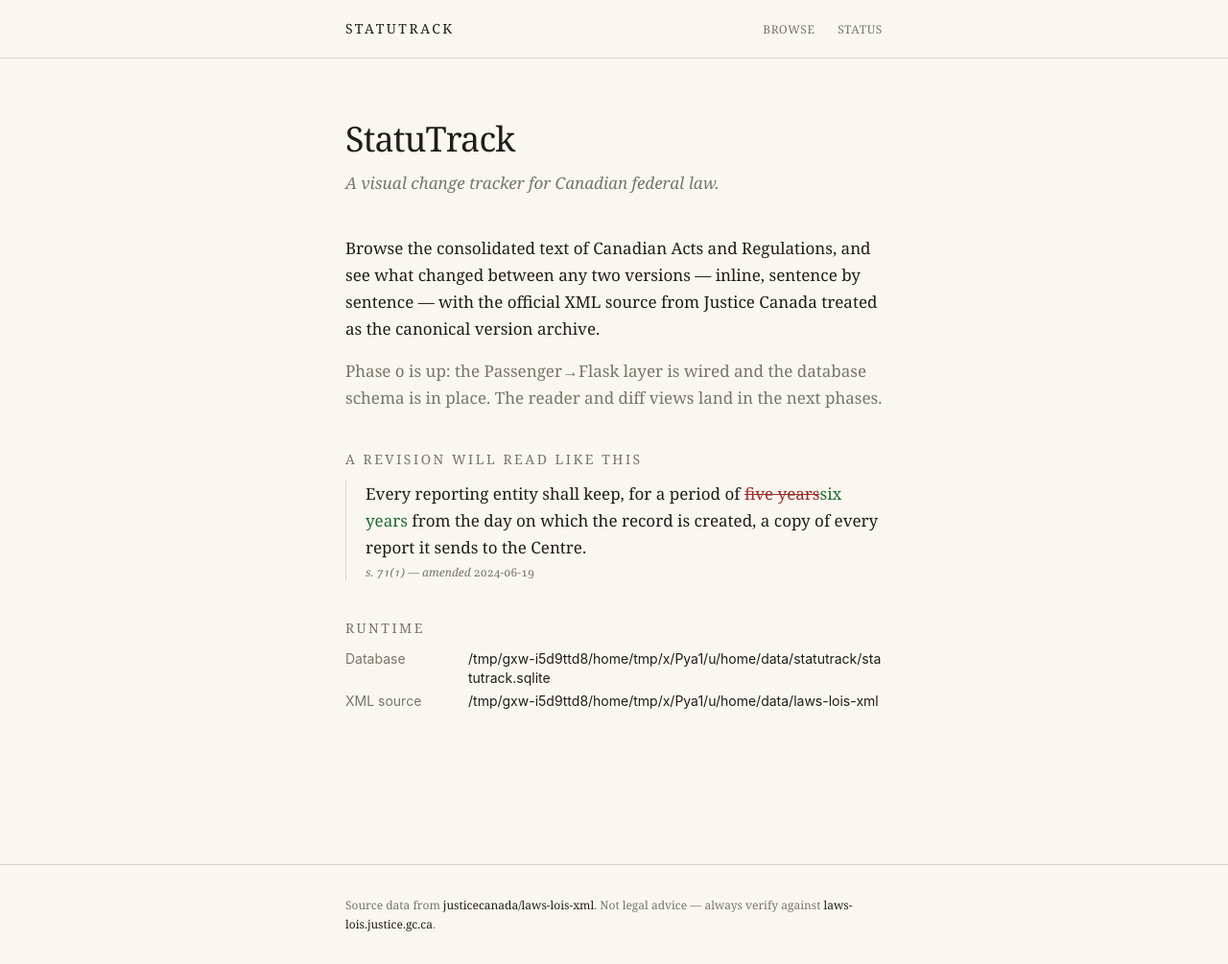
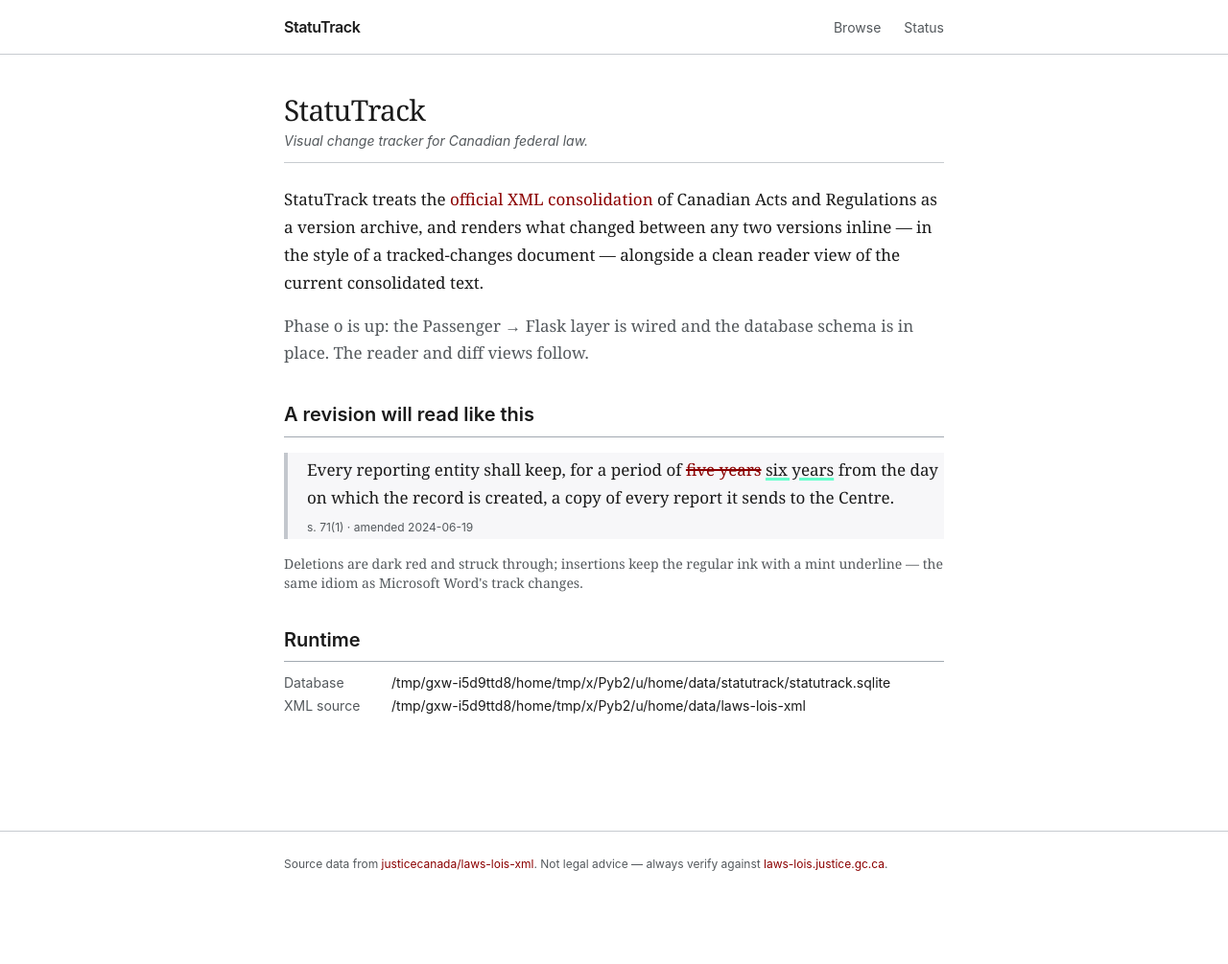
Before and after one commit to patrick-mikk/StatuTrack, a Flask app: page / in a window 1280 px wide. Shown: the whole page at 96% size. After the commit the page ends 908 px from the top, so only its background shows below. Run offline with Flask 3, Linux system fonts and the light colour scheme; some libraries are stand-ins or nearby versions.

Commit message:
Redesign II: white-paper Wikipedia-esque + Word redlines
Shifts the visual frame from warm-paper-and-narrow-column to
a brighter, Wikipedia-esque article surface: pure white
background, slightly wider 46rem column, sans-serif chrome
and headings paired with serif body, hairline grey rules
under section headings (the Wikipedia idiom).

Diff styling is reworked to match Microsoft Word track
changes literally: deletions are dark-red ink with a
hairline strikethrough; insertions keep the regular ink and
get a 3px mint underline (#66FFCC) drawn just below the
baseline. Recolouring the body type for insertions would
not have read on white at that hue, so the colour is moved
to the mark rather than the glyphs — which is closer to
Word's behaviour anyway.

Tokens are again centralised in the inline tailwind.config
so the design system stays editable in one place.

```diff
--- a/statutrack/web/templates/base.html
+++ b/statutrack/web/templates/base.html
@@ -6,71 +6,116 @@
   <title>{% block title %}StatuTrack{% endblock %}</title>
   <script src="https://cdn.tailwindcss.com"></script>
   <script>
-    // Design tokens. A warm, paper-like palette and a serif stack that
-    // resolves to a real text-face on every major OS without a webfont
-    // request. Diff colours are deep (not pastel) so they read as ink
-    // rather than highlighter.
+    // Design tokens.
+    //
+    // Reference look: Wikipedia / Britannica article surface — white
+    // background, serif body, sans-serif chrome, hairline section
+    // rules. Track-changes are Microsoft Word style: dark red text +
+    // strikethrough for deletions, a #66FFCC underline marker under
+    // black text for insertions (the colour itself is too light to
+    // legibly carry body text on white, but reads well as a thick
+    // underline marker — the Word "track changes" mark).
     tailwind.config = {
       theme: {
         extend: {
           fontFamily: {
-            serif: ['Charter', '"Iowan Old Style"', '"Source Serif Pro"',
+            serif: ['"Source Serif Pro"', 'Charter', '"Iowan Old Style"',
                     'Georgia', 'Cambria', '"Times New Roman"', 'Times', 'serif'],
-            sans:  ['"Inter"', 'system-ui', '-apple-system', 'BlinkMacSystemFont',
-                    '"Segoe UI"', 'Helvetica', 'Arial', 'sans-serif'],
+            sans:  ['"Inter"', 'system-ui', '-apple-system',
+                    'BlinkMacSystemFont', '"Segoe UI"', 'Helvetica',
+                    'Arial', 'sans-serif'],
           },
           colors: {
-            paper:   '#faf7f0',
-            ink:     '#1f1d1a',
-            mute:    '#7a746a',
-            rule:    '#dcd5c6',
-            added:   '#1e6b2e',
-            removed: '#9b2c2c',
-            accent:  '#5b3924',
+            ink:     '#1a1a1a',
+            mute:    '#54595d',     // Wikipedia caption grey
+            rule:    '#a2a9b1',     // Wikipedia thumb-border grey (softened on use)
+            soft:    '#eaecf0',     // Wikipedia infobox grey, used very sparingly
+            darkred: '#8b0000',     // deletion ink
+            mint:    '#66FFCC',     // insertion marker (underline only)
+            link:    '#8b0000',     // matches darkred — refined, not "internet blue"
+            linkhover: '#5c0000',
           },
           maxWidth: {
-            prose: '38rem',   // ~608px — the optimal reading column for serif body.
+            prose: '46rem',         // ~736px — wider than a literary column,
+                                    // closer to a Wikipedia article body.
           },
         },
       },
     };
   </script>
   <style type="text/tailwindcss">
-    /* Diffs use ink colour, not background highlighter — the redline
-       style of a Word track-changes document, not a GitHub PR. */
-    ins { color: theme('colors.added');   text-decoration: none; }
-    del { color: theme('colors.removed'); text-decoration: line-through;
-          text-decoration-thickness: 1px; }
+    /* Track-changes inline marks ---------------------------------------
+       <del> reads as struck dark-red ink. <ins> keeps the regular ink
+       colour but gets a thick mint underline drawn just below the text
+       baseline — Word's "track changes mark" rendered as a bar of
+       colour rather than recolouring the body type. */
+    del {
+        color: theme('colors.darkred');
+        text-decoration: line-through;
+        text-decoration-thickness: 1.5px;
+        text-decoration-color: theme('colors.darkred');
+    }
+    ins {
+        color: theme('colors.ink');
+        text-decoration: underline;
+        text-decoration-color: theme('colors.mint');
+        text-decoration-thickness: 3px;
+        text-underline-offset: 2px;
+    }
 
-    /* Body copy is set generously: 1.125rem (≈18px) at line-height 1.65.
-       Headings are quiet — a regulatory reader is not a dashboard. */
-    body { font-feature-settings: "kern", "liga", "onum"; }
+    /* Wikipedia-style section heading: small bottom rule, room to breathe.
+       Applied via the .section-heading utility so semantic <h2> elements
+       in template content can opt in. */
+    .section-heading {
+        font-family: theme('fontFamily.sans');
+        font-size: 1.25rem;
+        font-weight: 600;
+        margin-top: 2rem;
+        padding-bottom: 0.35rem;
+        border-bottom: 1px solid theme('colors.rule');
+        color: theme('colors.ink');
+    }
+
+    body {
+        font-feature-settings: "kern", "liga", "onum";
+    }
+
+    a.in-prose {
+        color: theme('colors.link');
+        text-decoration: none;
+    }
+    a.in-prose:hover {
+        color: theme('colors.linkhover');
+        text-decoration: underline;
+        text-decoration-thickness: 1px;
+        text-underline-offset: 2px;
+    }
   </style>
   <link rel="icon" href="data:,">
 </head>
-<body class="bg-paper text-ink min-h-screen font-serif text-[1.0625rem] leading-[1.65] antialiased">
-  <header class="border-b border-rule">
-    <div class="max-w-prose mx-auto px-6 py-5 flex items-baseline justify-between">
-      <a href="/" class="text-sm tracking-[0.18em] uppercase text-ink hover:text-accent">
-        Statutrack
+<body class="bg-white text-ink min-h-screen font-serif text-[1.0625rem] leading-[1.7] antialiased">
+  <header class="border-b border-rule/60">
+    <div class="max-w-prose mx-auto px-6 py-4 flex items-baseline justify-between">
+      <a href="/" class="font-sans text-base font-semibold tracking-tight text-ink hover:text-link">
+        StatuTrack
       </a>
-      <nav class="text-xs tracking-wider uppercase text-mute space-x-5">
+      <nav class="font-sans text-sm text-mute space-x-5">
         <a href="/" class="hover:text-ink">Browse</a>
         <a href="/healthz" class="hover:text-ink">Status</a>
       </nav>
     </div>
   </header>
 
-  <main class="max-w-prose mx-auto px-6 py-16">
+  <main class="max-w-prose mx-auto px-6 py-10">
     {% block content %}{% endblock %}
   </main>
 
-  <footer class="border-t border-rule mt-24">
-    <div class="max-w-prose mx-auto px-6 py-8 text-xs text-mute leading-relaxed">
+  <footer class="border-t border-rule/60 mt-20">
+    <div class="max-w-prose mx-auto px-6 py-6 font-sans text-xs text-mute leading-relaxed">
       Source data from
-      <a class="text-ink hover:text-accent" href="https://github.com/justicecanada/laws-lois-xml">justicecanada/laws-lois-xml</a>.
+      <a class="in-prose" href="https://github.com/justicecanada/laws-lois-xml">justicecanada/laws-lois-xml</a>.
       Not legal advice — always verify against
-      <a class="text-ink hover:text-accent" href="https://laws-lois.justice.gc.ca/">laws-lois.justice.gc.ca</a>.
+      <a class="in-prose" href="https://laws-lois.justice.gc.ca/">laws-lois.justice.gc.ca</a>.
     </div>
   </footer>
 </body>
--- a/statutrack/web/templates/index.html
+++ b/statutrack/web/templates/index.html
@@ -1,47 +1,55 @@
 {% extends "base.html" %}
 
 {% block content %}
-<article class="space-y-10">
+<article>
 
-  <header class="space-y-3">
-    <h1 class="text-4xl tracking-tight">StatuTrack</h1>
-    <p class="text-mute italic">
-      A visual change tracker for Canadian federal law.
+  <header class="border-b border-rule/60 pb-3 mb-6">
+    <h1 class="font-serif text-3xl tracking-tight">StatuTrack</h1>
+    <p class="font-sans text-sm text-mute mt-1 italic">
+      Visual change tracker for Canadian federal law.
     </p>
   </header>
 
   <section class="space-y-4">
     <p>
-      Browse the consolidated text of Canadian Acts and Regulations,
-      and see what changed between any two versions &mdash; inline,
-      sentence by sentence &mdash; with the official XML source from
-      Justice Canada treated as the canonical version archive.
+      StatuTrack treats the
+      <a class="in-prose" href="https://github.com/justicecanada/laws-lois-xml">official XML
+      consolidation</a>
+      of Canadian Acts and Regulations as a version archive, and renders
+      what changed between any two versions inline — in the style of a
+      tracked-changes document — alongside a clean reader view of the
+      current consolidated text.
     </p>
     <p class="text-mute">
-      Phase 0 is up: the Passenger&rarr;Flask layer is wired and the
-      database schema is in place. The reader and diff views land in
-      the next phases.
+      Phase&nbsp;0 is up: the Passenger&nbsp;&rarr;&nbsp;Flask layer is wired
+      and the database schema is in place. The reader and diff views
+      follow.
     </p>
   </section>
 
-  <section class="space-y-3">
-    <h2 class="text-sm tracking-[0.18em] uppercase text-mute">A revision will read like this</h2>
-    <figure class="border-l border-rule pl-5 space-y-1">
-      <blockquote class="text-ink">
+  <section class="mt-8">
+    <h2 class="section-heading">A revision will read like this</h2>
+    <figure class="border-l-4 border-rule/60 pl-5 py-1 my-4 bg-soft/40">
+      <blockquote>
         Every reporting entity shall keep, for a period of
-        <del>five years</del><ins>six years</ins> from the day on
-        which the record is created, a copy of every report it
-        sends to the Centre.
+        <del>five years</del> <ins>six years</ins>
+        from the day on which the record is created, a copy of every
+        report it sends to the Centre.
       </blockquote>
-      <figcaption class="text-xs text-mute italic">
-        s. 71(1) &mdash; amended <span class="not-italic">2024-06-19</span>
+      <figcaption class="font-sans text-xs text-mute mt-2">
+        s. 71(1) &middot; amended <time>2024-06-19</time>
       </figcaption>
     </figure>
+    <p class="text-mute text-sm">
+      Deletions are dark&nbsp;red and struck through; insertions keep
+      the regular ink with a mint underline — the same idiom as
+      Microsoft&nbsp;Word's track&nbsp;changes.
+    </p>
   </section>
 
-  <section class="space-y-3">
-    <h2 class="text-sm tracking-[0.18em] uppercase text-mute">Runtime</h2>
-    <dl class="font-sans text-sm grid grid-cols-[8rem_1fr] gap-y-1">
+  <section class="mt-8">
+    <h2 class="section-heading">Runtime</h2>
+    <dl class="font-sans text-sm grid grid-cols-[7rem_1fr] gap-y-1 mt-3">
       <dt class="text-mute">Database</dt>
       <dd class="text-ink break-all">{{ db_path }}</dd>
       <dt class="text-mute">XML source</dt>
```
